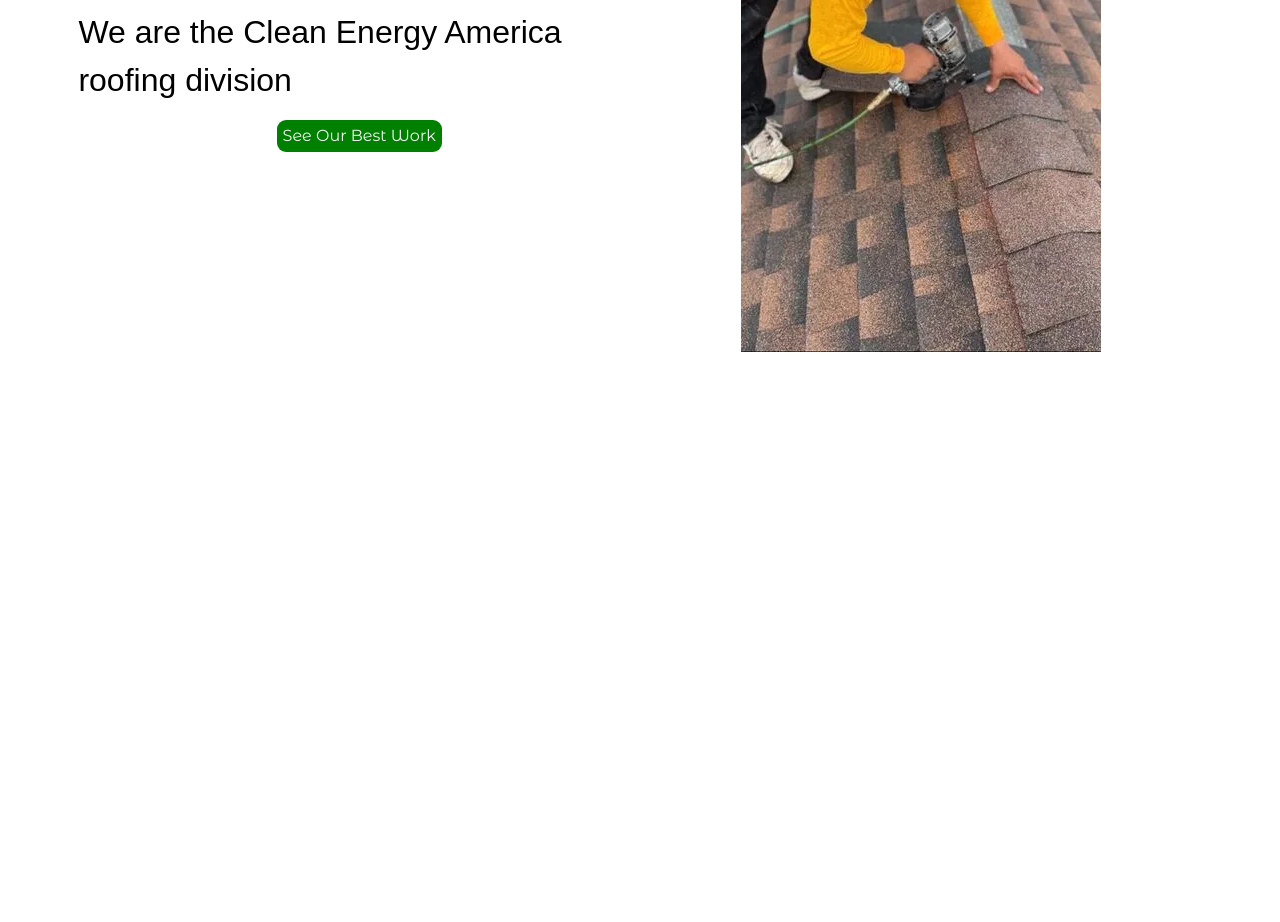
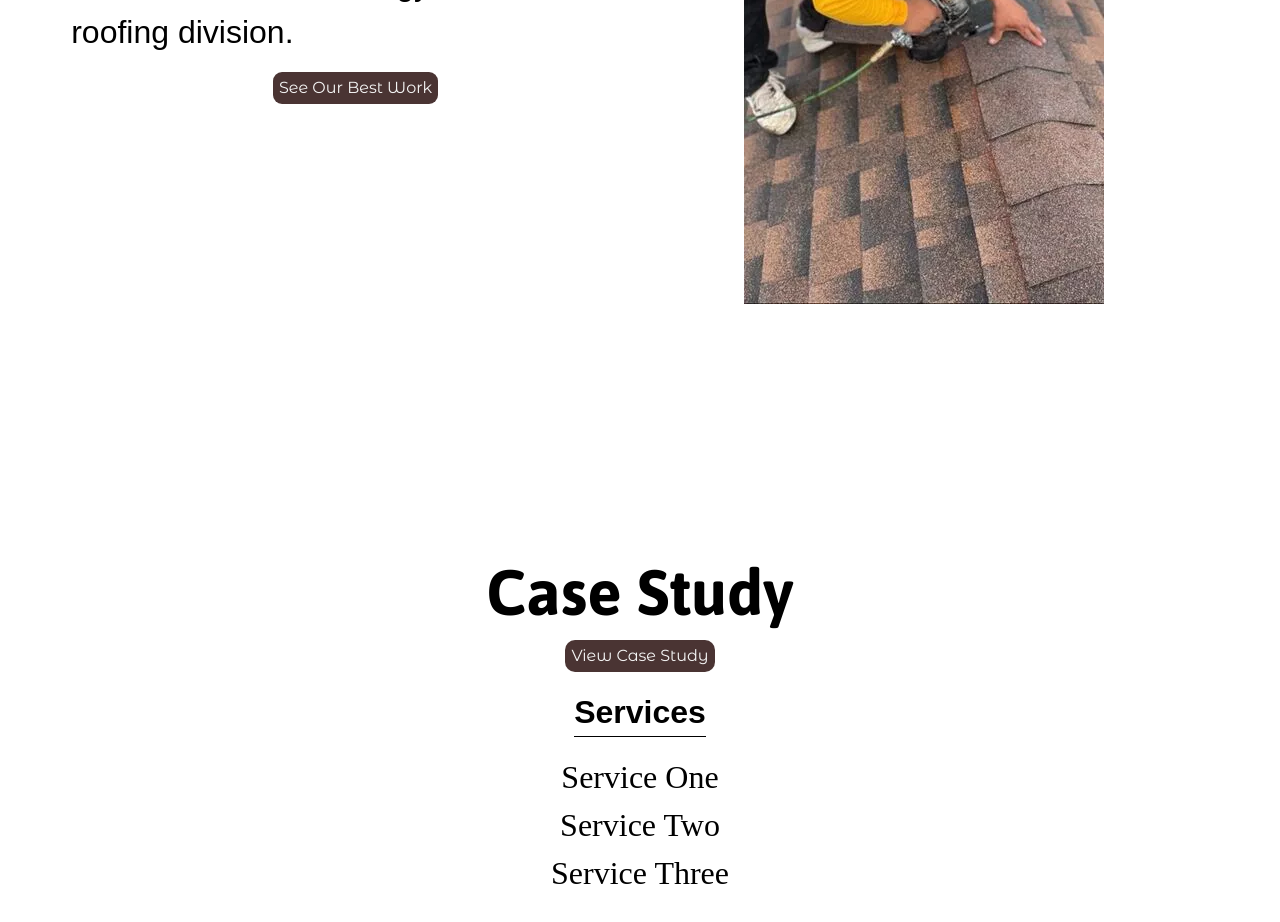
Before and after one commit to eric-santosCEA/roofing, a React (Create React App) app: page / in a window 1280 px wide. Shown: the part 480-1402 px from the top of the page. Before the commit the page ends 880 px from the top, so only its background shows below. Built offline with nearby package versions, Linux system fonts and the light colour scheme.

Commit message:
styled services section

```diff
--- a/src/App.js
+++ b/src/App.js
@@ -7,6 +7,9 @@
 const Work = lazy(() => import('./components/Work'))
 const About = lazy(() => import('./components/About'))
 const Contact = lazy(() => import('./components/Contact'))
+const ServiceOne = lazy(() => import('./components/services/ServiceOne'))
+const ServiceTwo = lazy(() => import('./components/services/ServiceTwo'))
+const ServiceThree = lazy(() => import('./components/services/ServiceThree'))
 
 function App() {
   return (
@@ -19,6 +22,9 @@
             <Route exact path="/work" component={Work} />
             <Route exact path="/about" component={About} />
             <Route exact path="/contact" component={Contact} />
+            <Route exact path="/service-One" component={ServiceOne} />
+            <Route exact path="/service-Two" component={ServiceTwo} />
+            <Route exact path="/service-Three" component={ServiceThree} />
           </Switch>
         </Suspense>
       </Router>
--- a/src/components/Home.js
+++ b/src/components/Home.js
@@ -1,5 +1,6 @@
 import React from 'react'
 import '../styles/home.css'
+import { Link } from 'react-router-dom'
 
 const Home = () => {
   return (
@@ -7,13 +8,30 @@
       <div className="hero">
         <div className="left">
           <h1>Cea Roofing</h1>
-          <p>We are the Clean Energy America roofing division</p>
+          <p>We are the Clean Energy America roofing division.</p>
           <button>See Our Best Work</button>
         </div>
         <div className="right">
           <img src="./photos/roofing-main-small.webp" alt="roofing" />
         </div>
       </div>
+      <div className="case-study">
+        <div className="left">
+          <h1>Case Study</h1>
+          <button>View Case Study</button>
+          <h4>Services</h4>
+          <Link to="/service-one" className="link">
+            Service One
+          </Link>
+          <Link to="/service-two" className="link">
+            Service Two
+          </Link>
+          <Link to="/service-three" className="link">
+            Service Three
+          </Link>
+        </div>
+        <div className="right"></div>
+      </div>
     </>
   )
 }
--- /dev/null
+++ b/src/components/services/ServiceOne.js
@@ -0,0 +1,10 @@
+import React from 'react'
+
+const ServiceOne = () => {
+  return (
+    <div>
+      <h1>Service One</h1>
+    </div>
+  )
+}
+export default ServiceOne
--- /dev/null
+++ b/src/components/services/ServiceThree.js
@@ -0,0 +1,10 @@
+import React from 'react'
+
+const ServiceThree = () => {
+  return (
+    <div>
+      <h1>Service Three</h1>
+    </div>
+  )
+}
+export default ServiceThree
--- /dev/null
+++ b/src/components/services/ServiceTwo.js
@@ -0,0 +1,10 @@
+import React from 'react'
+
+const ServiceTwo = () => {
+  return (
+    <div>
+      <h1>Service Two</h1>
+    </div>
+  )
+}
+export default ServiceTwo
--- a/src/styles/home.css
+++ b/src/styles/home.css
@@ -3,7 +3,7 @@
   justify-content: center;
   align-items: center;
   flex-flow: column wrap;
-  margin: 1rem;
+  margin: 0 0.5rem 1rem 0.5rem;
 }
 @media screen and (min-width: 415px) {
   .hero {
@@ -37,7 +37,7 @@
   font-family: Montserrat Alternates, sans-serif;
   border: none;
   cursor: pointer;
-  background-color: green;
+  background-color: #4a3433;
   color: whitesmoke;
   border-radius: 9px;
 }
@@ -59,3 +59,32 @@
     margin-top: 0;
   }
 }
+.case-study .left {
+  display: flex;
+  flex-flow: column;
+  justify-content: center;
+  align-items: center;
+  height: 100vh;
+}
+.case-study .left h1 {
+  font-size: 4rem;
+}
+.case-study .left button {
+  border: none;
+  border-radius: 10px;
+  background-color: #4a3433;
+  color: whitesmoke;
+  font-family: Montserrat Alternates, sans-serif;
+  height: 2rem;
+}
+.case-study .left h4 {
+  font-size: 2rem;
+  border-bottom: 1px solid black;
+  margin: 1rem 0;
+}
+.case-study .left .link {
+  cursor: pointer;
+  font-size: 2rem;
+  text-decoration: none;
+  color: black;
+}
--- a/src/styles/home.less
+++ b/src/styles/home.less
@@ -3,7 +3,7 @@
   justify-content: center;
   align-items: center;
   flex-flow: column wrap;
-  margin: 1rem;
+  margin: 0 0.5rem 1rem 0.5rem;
   @media screen and (min-width: 415px) {
     flex-flow: row wrap;
     margin-top: 3rem;
@@ -31,7 +31,7 @@
       font-family: Montserrat Alternates, sans-serif;
       border: none;
       cursor: pointer;
-      background-color: green;
+      background-color: #4a3433;
       color: whitesmoke;
       border-radius: 9px;
       @media screen and (min-width: 415px) {
@@ -51,3 +51,34 @@
     }
   }
 }
+.case-study {
+  .left {
+    display: flex;
+    flex-flow: column;
+    justify-content: center;
+    align-items: center;
+    height: 100vh;
+    h1 {
+      font-size: 4rem;
+    }
+    button {
+      border: none;
+      border-radius: 10px;
+      background-color: #4a3433;
+      color: whitesmoke;
+      font-family: Montserrat Alternates, sans-serif;
+      height: 2rem;
+    }
+    h4 {
+      font-size: 2rem;
+      border-bottom: 1px solid black;
+      margin: 1rem 0;
+    }
+    .link {
+      cursor: pointer;
+      font-size: 2rem;
+      text-decoration: none;
+      color: black;
+    }
+  }
+}
--- a/src/styles/navbar.css
+++ b/src/styles/navbar.css
@@ -1,10 +1,11 @@
 .navbar {
   display: flex;
-  justify-content: space-around;
+  justify-content: center;
 }
 @media screen and (min-width: 415px) {
   .navbar {
-    margin-top: 5rem;
+    justify-content: space-around;
+    margin-top: 2rem;
   }
 }
 .navbar .logo {
@@ -35,6 +36,3 @@
     margin: 0 2rem;
   }
 }
-.navbar .links .link .link:hover {
-  color: blue;
-}
```
Also changed, not shown: src/styles/navbar.less (+3 -6 lines).
